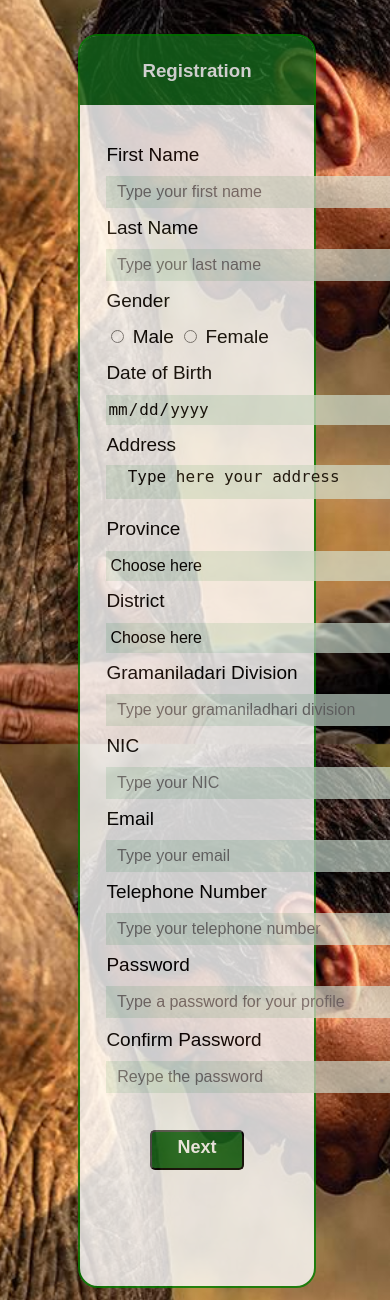
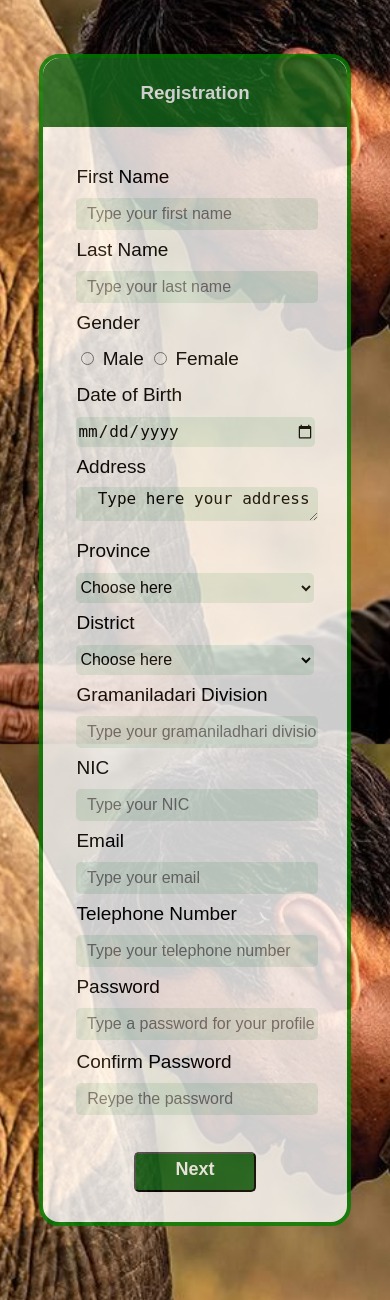
Before and after one commit to SethniBhagya/Project_Group28, a PHP site: page /html/register.html in a window 390 px wide; the page is wider, and only the part inside the window is pictured. Shown: the part 100-1400 px from the top of that part. Run offline with PHP 8.4, Linux system fonts and the light colour scheme.

Commit message:
form updated

```diff
--- a/css/style_reg.css
+++ b/css/style_reg.css
@@ -165,10 +165,6 @@ body {
   -webkit-transform: rotate(45deg);
 }
 
-
-
-
-
 .register_header {
   text-align: center;
   position: absolute;
@@ -191,14 +187,17 @@ body {
   min-height: 350px;
   border-radius: 20px;
   line-height: 2em;
-    border: 2px green solid;
+  border: 4px green solid;
+  box-shadow: #169723;
   padding-top: 0px;
-    height: 1250px;
+  height: auto;
 }
 .register_header h3 {
   color: #ffffff;
 }
 #form1 {
+  position: relative;
+  width: 80%;
   margin-left: 10%;
   margin-right: 7%;
   margin-top: 100px;
@@ -253,9 +252,23 @@ body {
   font-size: 15px;
 }
 
+.gender {
+  padding-top: 4px;
+  display: inline-block;
+  width: 100%;
+  height: 30px;
+  border: none;
+  border-radius: 2px;
+  background-color: #daeee1c2;
+  font-size: 16px;
+  color: rgb(0, 0, 0);
+  font-weight: 1000px;
+}
 
 .text {
-    width: 600px;
+  display: inline-block;
+  border-radius: 5px;
+  width: 100%;
   height: 30px;
   border: none;
   background-color: #daeee1c2;
@@ -263,14 +276,19 @@ body {
   color: rgb(0, 0, 0);
   font-weight: 1000px;
 }
-
-
+.gender:focus {
+  background-color: rgb(210, 228, 216);
+  outline: none;
+}
+.text:focus {
+  background-color: rgb(210, 228, 216);
+  outline: none;
+}
 
 @media screen and (max-width: 900px) {
   .mybar li {
     display: none;
   }
-
 
   .mybar .icon {
     position: absolute;
@@ -290,6 +308,24 @@ body {
     background-color: rgb(241, 237, 237);
     margin: 6px 10px;
     transition: 0.4s;
+  }
+
+  .contanier2 {
+    position: relative;
+    margin-left: 10%;
+    margin-right: 10%;
+    margin-top: 70px;
+    margin-bottom: 100px;
+    background-color: #ffffff;
+    opacity: 80%;
+    width: 78%;
+    min-height: 350px;
+    border-radius: 20px;
+    line-height: 2em;
+    border: 4px green solid;
+    box-shadow: #1fac2d;
+    padding-top: 0px;
+    height: auto;
   }
 }
 
@@ -337,13 +373,13 @@ body {
     top: 20px;
     background-color: rgba(15, 95, 4, 0.048);
   }
-    .mybar.responsive li div{
+  .mybar.responsive li div {
     position: absolute;
-        width:80%;
+    width: 80%;
     margin-left: 20px;
   }
-    .mybar.responsive li div a{
-      width:80%;
+  .mybar.responsive li div a {
+    width: 80%;
     margin-left: 40px;
     border-radius: 10px;
   }
```
Lines whose indentation alone changed are shown as unchanged.
